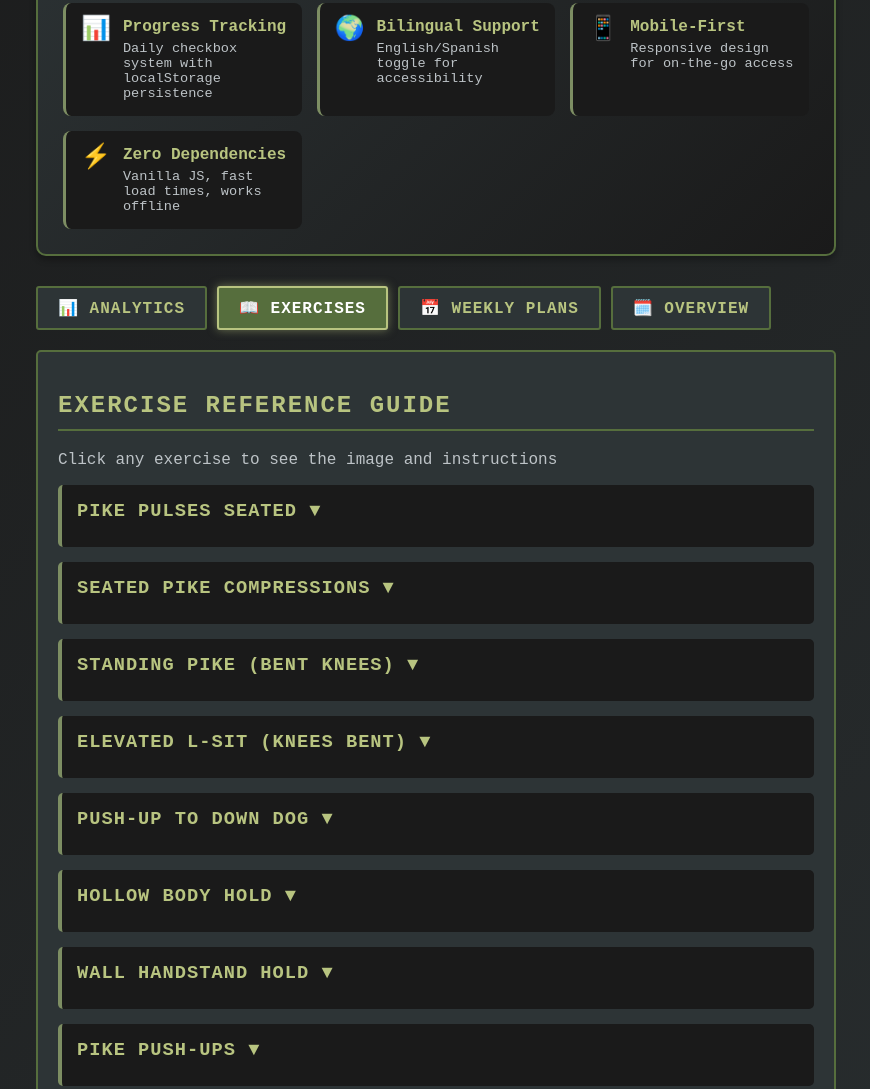
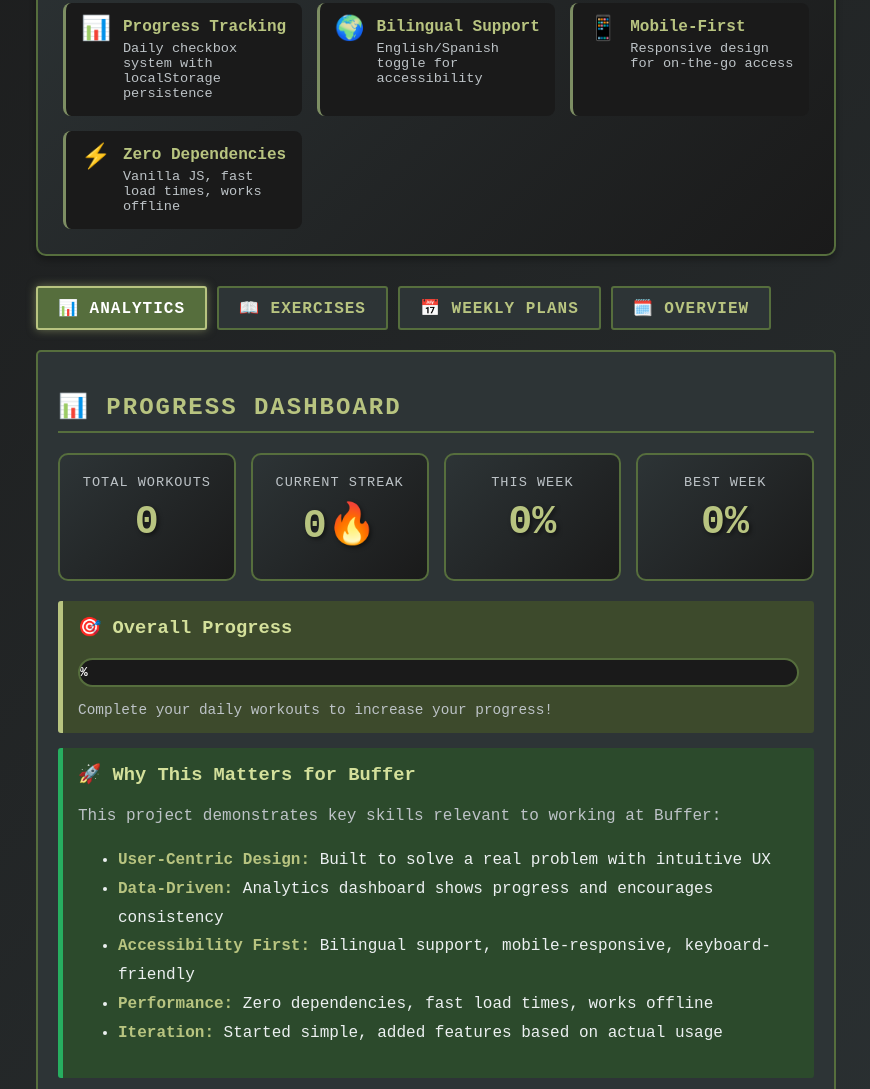
Before and after one commit to yarguellod/workout, a plain HTML site: page index.html in a window 1280 px wide. Shown: the part 384-1473 px from the top of the page, without its empty margins (204-1074 px from the left). Drawn offline with Linux system fonts and the light colour scheme.

Commit message:
Set Analytics dashboard as default landing tab

```diff
--- a/index.html
+++ b/index.html
@@ -348,14 +348,14 @@
     </div>
 
     <div class="tabs">
-        <div class="tab" onclick="showTab('analytics')" data-en="📊 Analytics" data-es="📊 Analítica">📊 Analytics</div>
-        <div class="tab active" onclick="showTab('exercises')" data-en="📖 Exercises" data-es="📖 Ejercicios">📖 Exercises</div>
+        <div class="tab active" onclick="showTab('analytics')" data-en="📊 Analytics" data-es="📊 Analítica">📊 Analytics</div>
+        <div class="tab" onclick="showTab('exercises')" data-en="📖 Exercises" data-es="📖 Ejercicios">📖 Exercises</div>
         <div class="tab" onclick="showTab('weekly')" data-en="📅 Weekly Plans" data-es="📅 Planes Semanales">📅 Weekly Plans</div>
         <div class="tab" onclick="showTab('calendar')" data-en="🗓️ Overview" data-es="🗓️ Resumen">🗓️ Overview</div>
     </div>
 
     <!-- ANALYTICS TAB -->
-    <div id="analytics" class="content">
+    <div id="analytics" class="content active">
         <h2 data-en="📊 Progress Dashboard" data-es="📊 Panel de Progreso">📊 Progress Dashboard</h2>
 
         <div class="stats-container" id="stats-container">
@@ -417,7 +417,7 @@
     </div>
 
     <!-- EXERCISES TAB -->
-    <div id="exercises" class="content active">
+    <div id="exercises" class="content">
         <h2 data-en="Exercise Reference Guide" data-es="Guía de Ejercicios">Exercise Reference Guide</h2>
         <p data-en="Click any exercise to see the image and instructions" data-es="Haz clic en cualquier ejercicio para ver la imagen e instrucciones">Click any exercise to see the image and instructions</p>
 
```
